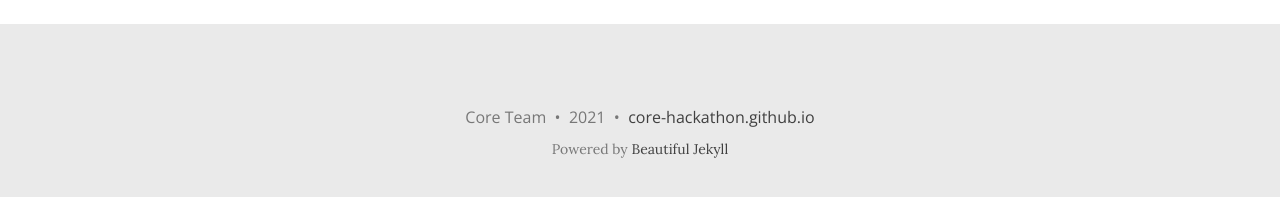
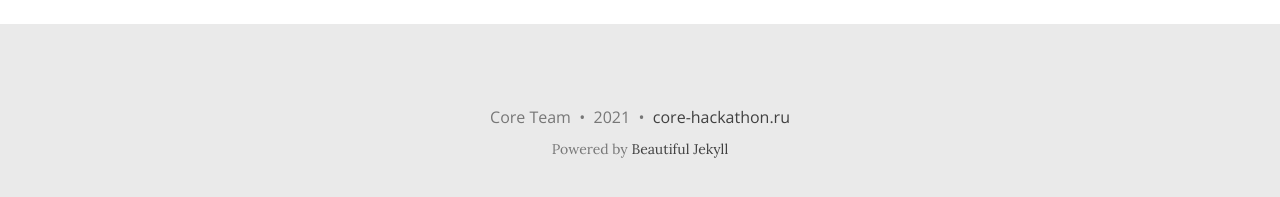
Before and after one commit to core-hackathon/core-hackathon.github.io, a Jekyll site: the page built from index.md, in a window 1280 px wide and 900 px high, scrolled down 955 px. Shown: the part 690-887 px from the top of the window. Built offline with Jekyll 4.4.1, drawn with Linux system fonts in a browser that asks for light colours; nearby versions of some CDN libraries; the list of posts is cut into pages by our own code.

Commit message:
Change url

```diff
--- a/_config.yml
+++ b/_config.yml
@@ -11,8 +11,8 @@ title: Core Hackathone
 # Your name to show in the footer
 author: Core Team
 
-domain: core-hackathon.github.io
-url: https://core-hackathon.github.io
+domain: core-hackathon.ru
+url: http://core-hackathon.ru
 
 # --- List of links in the navigation bar --- #
 
@@ -81,7 +81,7 @@ url: https://core-hackathon.github.io
 
 # How to display the link to your website in the footer
 # Remove this if you don't want a link in the footer
-url-pretty: "core-hackathon.github.io"
+url-pretty: "core-hackathon.ru"
 
 # Excerpt word length - Truncate the excerpt of each post on the feed page to the specified number of words
 excerpt_length: 50
```
